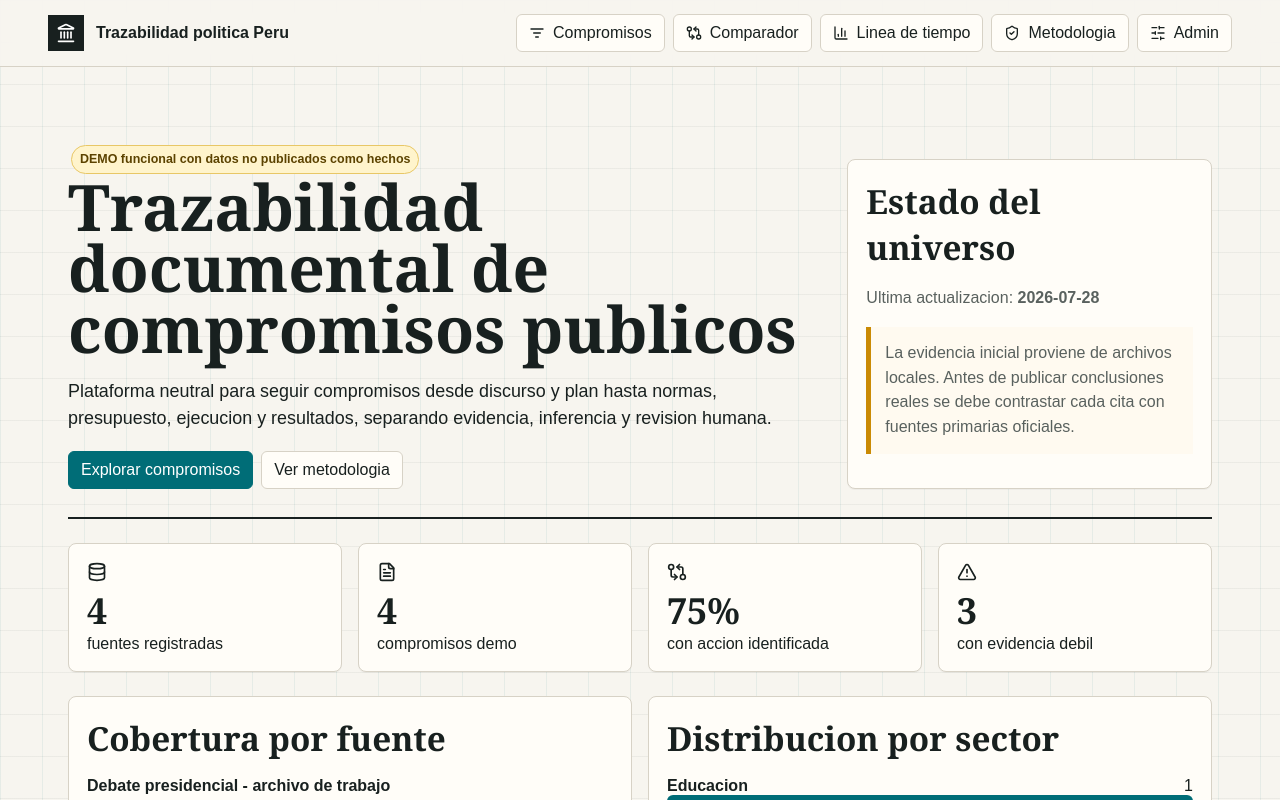
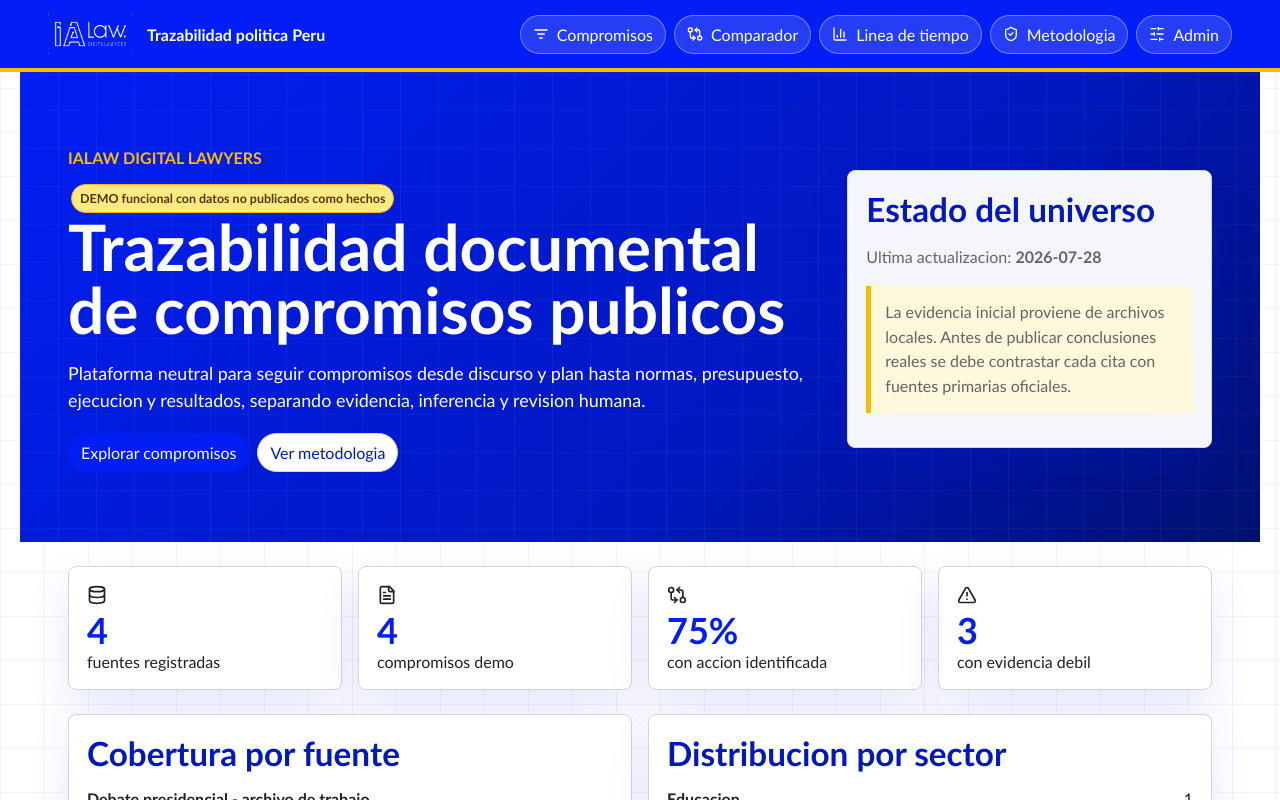
Before and after one commit to fatimatv/trazabilidad-politica-peru, a Next.js app: page / in a window 1280 px wide. Shown: the top 800 px of the page. Built offline with nearby package versions, Linux system fonts and the light colour scheme.

Commit message:
Apply IALAW brandbook styling

```diff
--- a/app/globals.css
+++ b/app/globals.css
@@ -1,14 +1,17 @@
 :root {
-  --bg: #f7f5ef;
-  --ink: #18201f;
-  --muted: #59615e;
-  --line: #d7d2c6;
-  --panel: #fffdf8;
-  --accent: #006d77;
-  --accent-2: #9b2226;
-  --gold: #ca8a04;
-  --green: #28745c;
-  --shadow: 0 18px 50px rgba(24, 32, 31, 0.12);
+  --bg: #ffffff;
+  --ink: #0118bf;
+  --body: #202124;
+  --muted: #636466;
+  --line: #d4d5d5;
+  --panel: #ffffff;
+  --panel-soft: #f5f7ff;
+  --accent: #011ef4;
+  --accent-dark: #0118bf;
+  --yellow: #fbbb02;
+  --yellow-soft: #ffe981;
+  --blue-soft: #99d8ea;
+  --shadow: 0 18px 44px rgba(1, 30, 244, 0.1);
 }
 
 * { box-sizing: border-box; }
@@ -16,8 +19,8 @@
 body {
   margin: 0;
   background: var(--bg);
-  color: var(--ink);
-  font-family: Arial, Helvetica, sans-serif;
+  color: var(--body);
+  font-family: Poppins, Calibri, Arial, Helvetica, sans-serif;
 }
 
 a { color: inherit; text-decoration: none; }
@@ -27,7 +30,7 @@ a { color: inherit; text-decoration: none; }
   position: absolute;
   top: -44px;
   z-index: 10;
-  background: var(--ink);
+  background: var(--accent);
   color: white;
   padding: 10px 14px;
 }
@@ -37,15 +40,15 @@ a { color: inherit; text-decoration: none; }
 .shell {
   min-height: 100vh;
   background:
-    linear-gradient(90deg, rgba(0, 109, 119, 0.07) 1px, transparent 1px),
-    linear-gradient(rgba(24, 32, 31, 0.05) 1px, transparent 1px);
-  background-size: 42px 42px;
+    linear-gradient(90deg, rgba(1, 30, 244, 0.06) 1px, transparent 1px),
+    linear-gradient(rgba(111, 112, 114, 0.08) 1px, transparent 1px);
+  background-size: 44px 44px;
 }
 
 .topbar {
   align-items: center;
-  background: rgba(247, 245, 239, 0.92);
-  border-bottom: 1px solid var(--line);
+  background: var(--accent);
+  border-bottom: 4px solid var(--yellow);
   display: flex;
   gap: 18px;
   justify-content: space-between;
@@ -58,19 +61,17 @@ a { color: inherit; text-decoration: none; }
 
 .brand {
   align-items: center;
+  color: white;
   display: flex;
-  gap: 12px;
+  gap: 14px;
   font-weight: 800;
 }
 
-.mark {
-  align-items: center;
-  background: var(--ink);
-  color: white;
-  display: inline-flex;
-  height: 36px;
-  justify-content: center;
-  width: 36px;
+.brand img {
+  display: block;
+  height: 40px;
+  object-fit: contain;
+  width: 85px;
 }
 
 .nav {
@@ -82,13 +83,15 @@ a { color: inherit; text-decoration: none; }
 
 .nav a, .button, button, select, input, textarea {
   border: 1px solid var(--line);
-  border-radius: 6px;
+  border-radius: 999px;
   font: inherit;
 }
 
 .nav a, .button, button {
   align-items: center;
-  background: var(--panel);
+  background: rgba(255, 255, 255, 0.14);
+  border-color: rgba(255, 255, 255, 0.34);
+  color: white;
   display: inline-flex;
   gap: 8px;
   min-height: 38px;
@@ -99,6 +102,12 @@ a { color: inherit; text-decoration: none; }
   background: var(--accent);
   border-color: var(--accent);
   color: white;
+}
+
+.hero .button:not(.primary) {
+  background: white;
+  border-color: var(--line);
+  color: var(--accent-dark);
 }
 
 .main {
@@ -112,22 +121,48 @@ a { color: inherit; text-decoration: none; }
   gap: 22px;
   grid-template-columns: minmax(0, 1.35fr) minmax(280px, 0.65fr);
   min-height: 420px;
-  align-items: end;
-  border-bottom: 2px solid var(--ink);
-  padding-bottom: 28px;
+  align-items: center;
+  background: linear-gradient(135deg, var(--accent) 0%, var(--accent-dark) 62%, #00106f 100%);
+  color: white;
+  margin: -32px calc(clamp(16px, 4vw, 48px) * -1) 0;
+  min-height: 470px;
+  overflow: hidden;
+  padding: 48px clamp(16px, 4vw, 48px) 44px;
+  position: relative;
+}
+
+.hero::after {
+  background:
+    linear-gradient(90deg, rgba(255, 255, 255, 0.12) 1px, transparent 1px),
+    linear-gradient(rgba(255, 255, 255, 0.08) 1px, transparent 1px);
+  background-size: 38px 38px;
+  content: "";
+  inset: 0;
+  opacity: 0.45;
+  pointer-events: none;
+  position: absolute;
+}
+
+.hero > * {
+  position: relative;
+  z-index: 1;
 }
 
 h1 {
-  font-family: Georgia, "Times New Roman", serif;
+  color: inherit;
+  font-family: Poppins, Calibri, Arial, Helvetica, sans-serif;
   font-size: clamp(2.45rem, 5vw, 5.4rem);
-  line-height: 0.95;
+  font-weight: 800;
+  line-height: 0.98;
   margin: 0;
   max-width: 980px;
 }
 
 h2 {
-  font-family: Georgia, "Times New Roman", serif;
+  color: var(--ink);
+  font-family: Poppins, Calibri, Arial, Helvetica, sans-serif;
   font-size: clamp(1.55rem, 2.6vw, 2.5rem);
+  font-weight: 800;
   margin: 0 0 16px;
 }
 
@@ -136,16 +171,24 @@ h3 { margin: 0 0 8px; }
 p { color: var(--muted); line-height: 1.55; }
 
 .lede {
-  color: var(--ink);
+  color: inherit;
   font-size: 1.12rem;
   max-width: 760px;
 }
 
 .demo-banner {
-  background: #fff4cc;
-  border: 1px solid #e8c766;
-  color: #4e3c00;
+  background: var(--yellow-soft);
+  border: 1px solid var(--yellow);
+  color: #3f3100;
   padding: 12px 16px;
+}
+
+.brand-kicker {
+  color: var(--yellow);
+  font-weight: 800;
+  letter-spacing: 0;
+  margin: 0 0 10px;
+  text-transform: uppercase;
 }
 
 .grid {
@@ -162,20 +205,27 @@ p { color: var(--muted); line-height: 1.55; }
   border: 1px solid var(--line);
   border-radius: 8px;
   padding: 18px;
-  box-shadow: 0 1px 0 rgba(24, 32, 31, 0.04);
+  box-shadow: var(--shadow);
+}
+
+.hero .card {
+  background: rgba(255, 255, 255, 0.96);
+  color: var(--body);
 }
 
 .metric strong {
   display: block;
-  font-family: Georgia, "Times New Roman", serif;
+  color: var(--accent);
+  font-family: Poppins, Calibri, Arial, Helvetica, sans-serif;
   font-size: 2.25rem;
+  font-weight: 800;
 }
 
 .tag {
-  background: #e7f2f0;
-  border: 1px solid #bfd9d4;
+  background: var(--panel-soft);
+  border: 1px solid var(--blue-soft);
   border-radius: 999px;
-  color: #184f52;
+  color: var(--accent-dark);
   display: inline-flex;
   font-size: 0.78rem;
   font-weight: 700;
@@ -183,7 +233,7 @@ p { color: var(--muted); line-height: 1.55; }
   padding: 4px 8px;
 }
 
-.tag.warn { background: #fff4cc; border-color: #e8c766; color: #5c4300; }
+.tag.warn { background: var(--yellow-soft); border-color: var(--yellow); color: #4d3900; }
 .tag.red { background: #f9dfdf; border-color: #efb7b7; color: #7f1d1d; }
 
 .toolbar {
@@ -201,7 +251,7 @@ textarea { min-height: 96px; resize: vertical; }
 .table-wrap { overflow-x: auto; border: 1px solid var(--line); background: var(--panel); }
 table { border-collapse: collapse; min-width: 880px; width: 100%; }
 th, td { border-bottom: 1px solid var(--line); padding: 12px; text-align: left; vertical-align: top; }
-th { background: #efece3; font-size: 0.82rem; text-transform: uppercase; }
+th { background: var(--accent); color: white; font-size: 0.82rem; text-transform: uppercase; }
 
 .split {
   display: grid;
@@ -222,7 +272,8 @@ th { background: #efece3; font-size: 0.82rem; text-transform: uppercase; }
 }
 
 .timeline-item::before {
-  background: var(--accent);
+  background: var(--yellow);
+  border: 3px solid var(--accent);
   content: "";
   height: 13px;
   left: -30px;
@@ -232,7 +283,7 @@ th { background: #efece3; font-size: 0.82rem; text-transform: uppercase; }
 }
 
 .bar {
-  background: #e9e4d8;
+  background: #eef0f6;
   border-radius: 999px;
   height: 12px;
   overflow: hidden;
@@ -247,15 +298,15 @@ th { background: #efece3; font-size: 0.82rem; text-transform: uppercase; }
 }
 
 .flow div {
-  background: white;
+  background: var(--panel-soft);
   border: 1px solid var(--line);
   border-left: 5px solid var(--accent);
   padding: 12px;
 }
 
 .notice {
-  border-left: 5px solid var(--gold);
-  background: #fffaf0;
+  border-left: 5px solid var(--yellow);
+  background: #fff9dc;
   padding: 14px;
 }
 
@@ -265,5 +316,7 @@ th { background: #efece3; font-size: 0.82rem; text-transform: uppercase; }
   }
 
   .topbar { align-items: flex-start; flex-direction: column; }
+  .brand img { height: 34px; width: 72px; }
   .main { padding-top: 22px; }
+  .hero { margin-top: -22px; }
 }
--- a/app/layout.tsx
+++ b/app/layout.tsx
@@ -1,6 +1,6 @@
 import type { Metadata } from "next";
 import Link from "next/link";
-import { BarChart3, GitCompareArrows, Landmark, ListFilter, ShieldCheck, SlidersHorizontal } from "lucide-react";
+import { BarChart3, GitCompareArrows, ListFilter, ShieldCheck, SlidersHorizontal } from "lucide-react";
 import "./globals.css";
 
 export const metadata: Metadata = {
@@ -16,7 +16,12 @@ export default function RootLayout({ children }: { children: React.ReactNode })
         <div className="shell">
           <header className="topbar">
             <Link className="brand" href="/" aria-label="Ir al panel principal">
-              <span className="mark"><Landmark size={20} aria-hidden /></span>
+              <img
+                src="/brand/ialaw-horizontal-blue-bg.png"
+                alt="IALAW Digital Lawyers"
+                width="138"
+                height="65"
+              />
               <span>Trazabilidad politica Peru</span>
             </Link>
             <nav className="nav" aria-label="Navegacion principal">
--- a/app/page.tsx
+++ b/app/page.tsx
@@ -11,6 +11,7 @@ export default function HomePage() {
     <>
       <section className="hero">
         <div>
+          <p className="brand-kicker">IALAW Digital Lawyers</p>
           <p className="tag warn">DEMO funcional con datos no publicados como hechos</p>
           <h1>Trazabilidad documental de compromisos publicos</h1>
           <p className="lede">
--- a/eslint.config.mjs
+++ b/eslint.config.mjs
@@ -2,7 +2,7 @@ import tseslint from "typescript-eslint";
 
 export default [
   {
-    ignores: [".next/**", "node_modules/**"]
+    ignores: [".next/**", ".vercel/**", "node_modules/**"]
   },
   ...tseslint.configs.recommended,
   {
```
Also changed, not shown: public/brand/ialaw-horizontal-blue-bg.png (added), public/brand/ialaw-horizontal-transparent.png (added).
